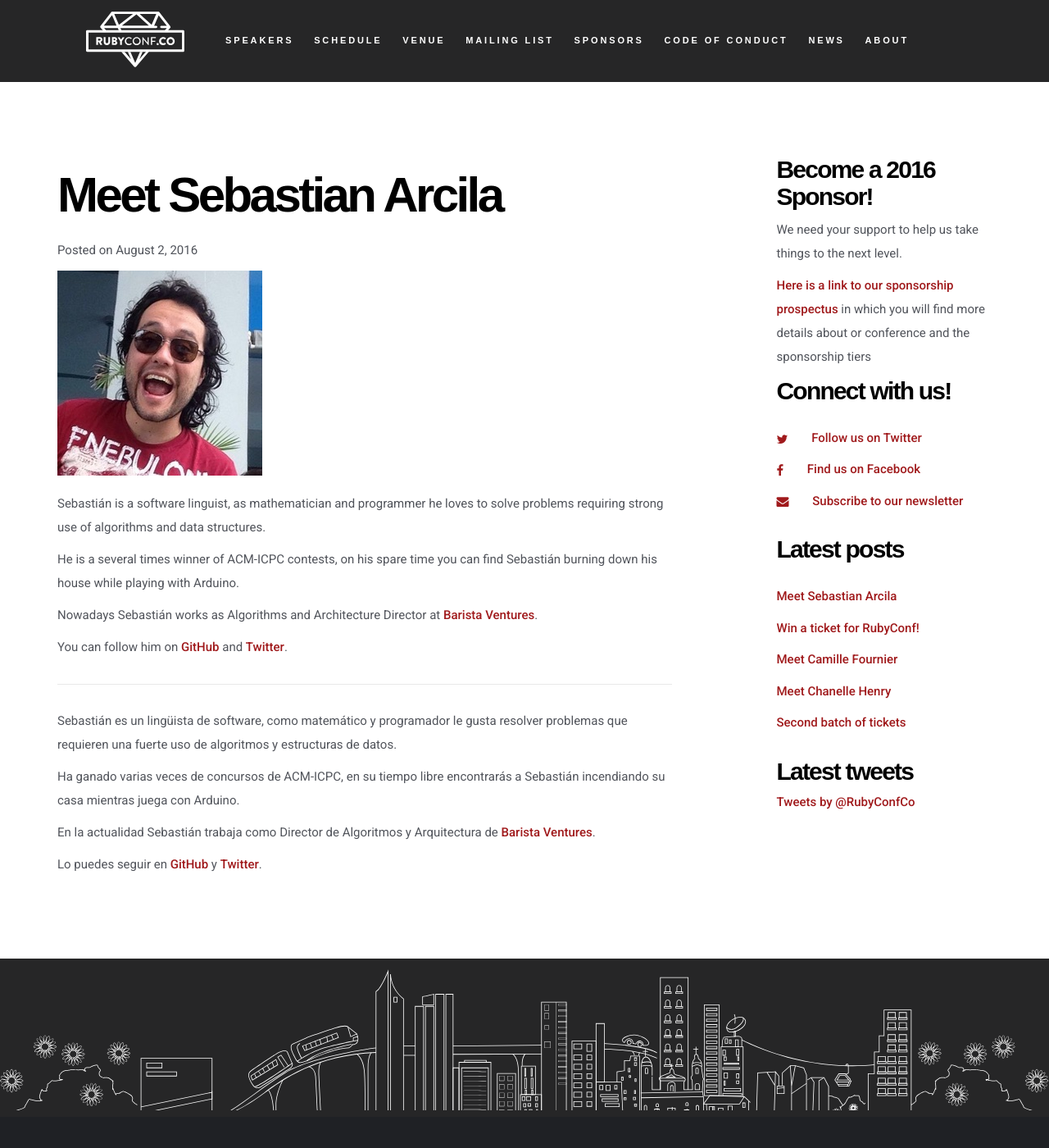
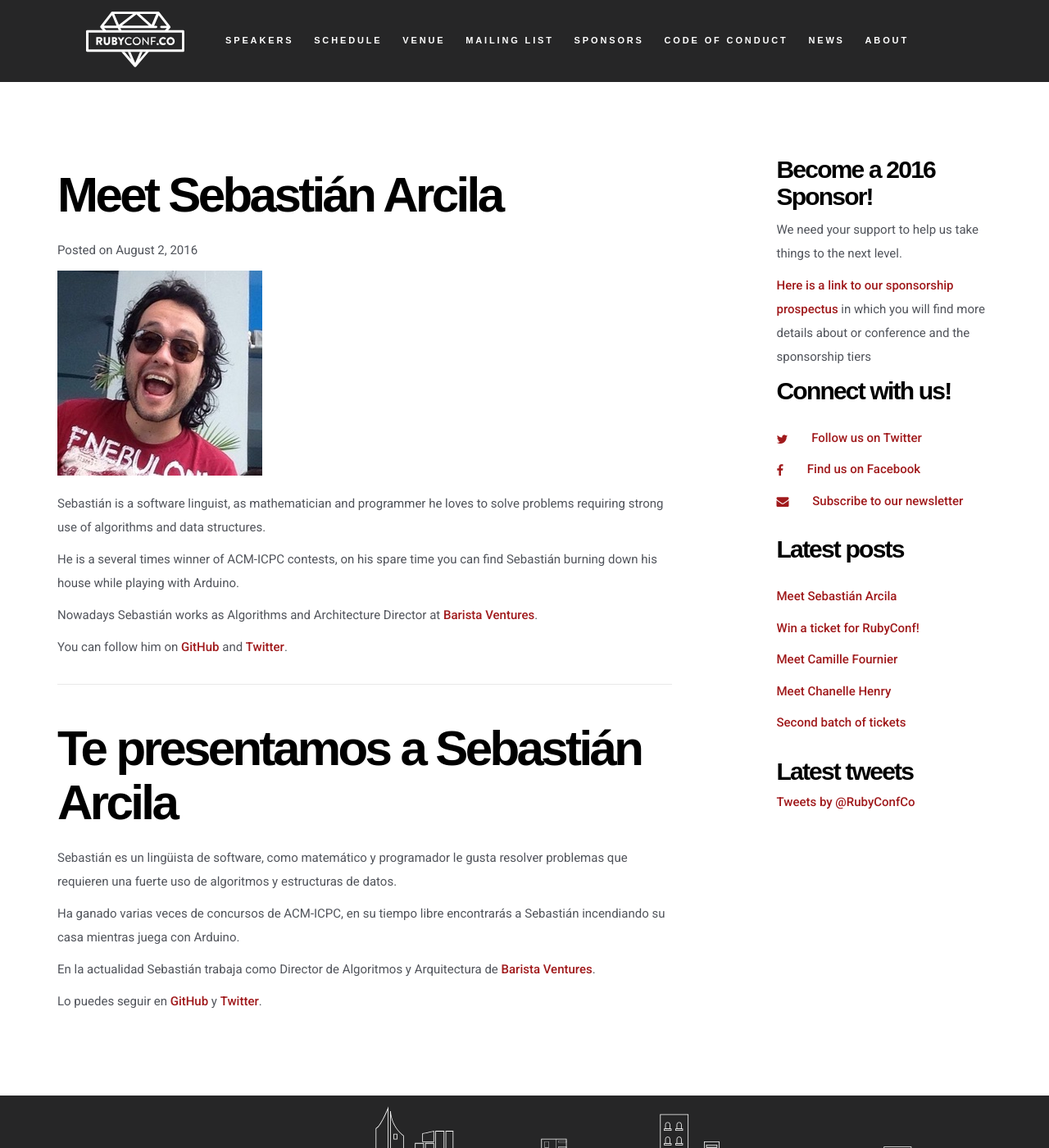
Before and after one commit to RubyConfCo/2016-rubyconfco.github.io, a Jekyll site: the page built from blog/_posts/2016-08-02-sebastian-arcila.md, in a window 1280 px wide and 1400 px high. Shown: the whole window at 82% size. Built offline with Jekyll 4.4.1, drawn with Linux system fonts in a browser that asks for light colours; some web fonts are replaced; a script that is not in the unit is left out; comment, search, counter and statistics services are not loaded.

Commit message:
Update 2016-08-02-sebastian-arcila.md

```diff
--- a/blog/_posts/2016-08-02-sebastian-arcila.md
+++ b/blog/_posts/2016-08-02-sebastian-arcila.md
@@ -1,12 +1,12 @@
 ---
 layout: post
-title: Meet Sebastian Arcila
+title: Meet Sebastián Arcila
 permalink: blog/sebastian_arcila
 current: blog
 created_at: Thu August 2 2016
 ---
 
-![Sebastian Arcila](/img/speakers/sebastian.jpg)
+![Sebastián Arcila](/img/speakers/sebastian.jpg)
 
 Sebastián is a software linguist, as mathematician and programmer he loves to solve problems requiring strong use of algorithms and data structures.
 
@@ -19,6 +19,8 @@
 
 * * *
 
+# Te presentamos a Sebastián Arcila
+
 Sebastián es un lingüista de software, como matemático y programador le gusta resolver problemas que requieren una fuerte uso de algoritmos y estructuras de datos.
 
 Ha ganado varias veces de concursos de ACM-ICPC, en su tiempo libre encontrarás a Sebastián incendiando su casa mientras juega con Arduino.
```
